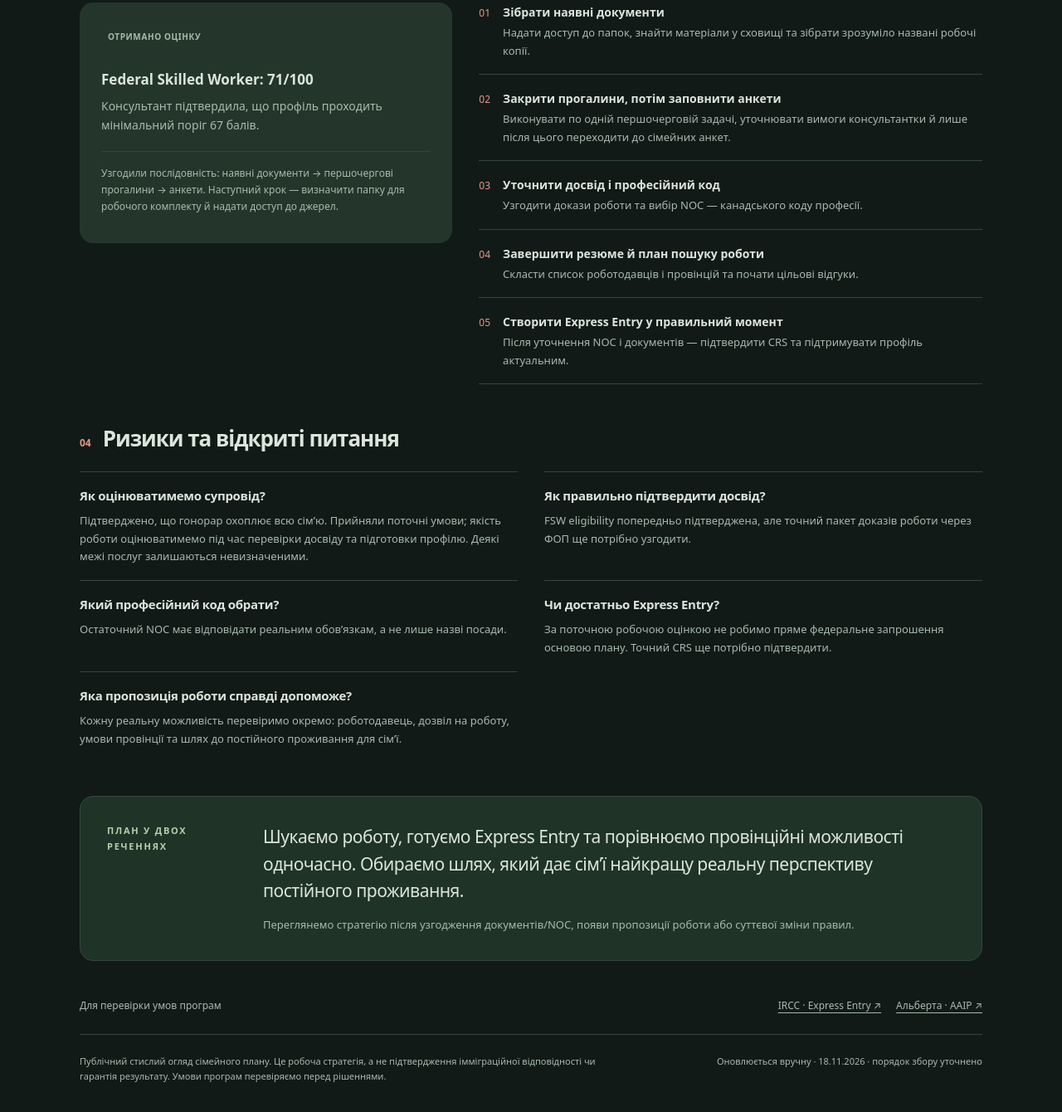
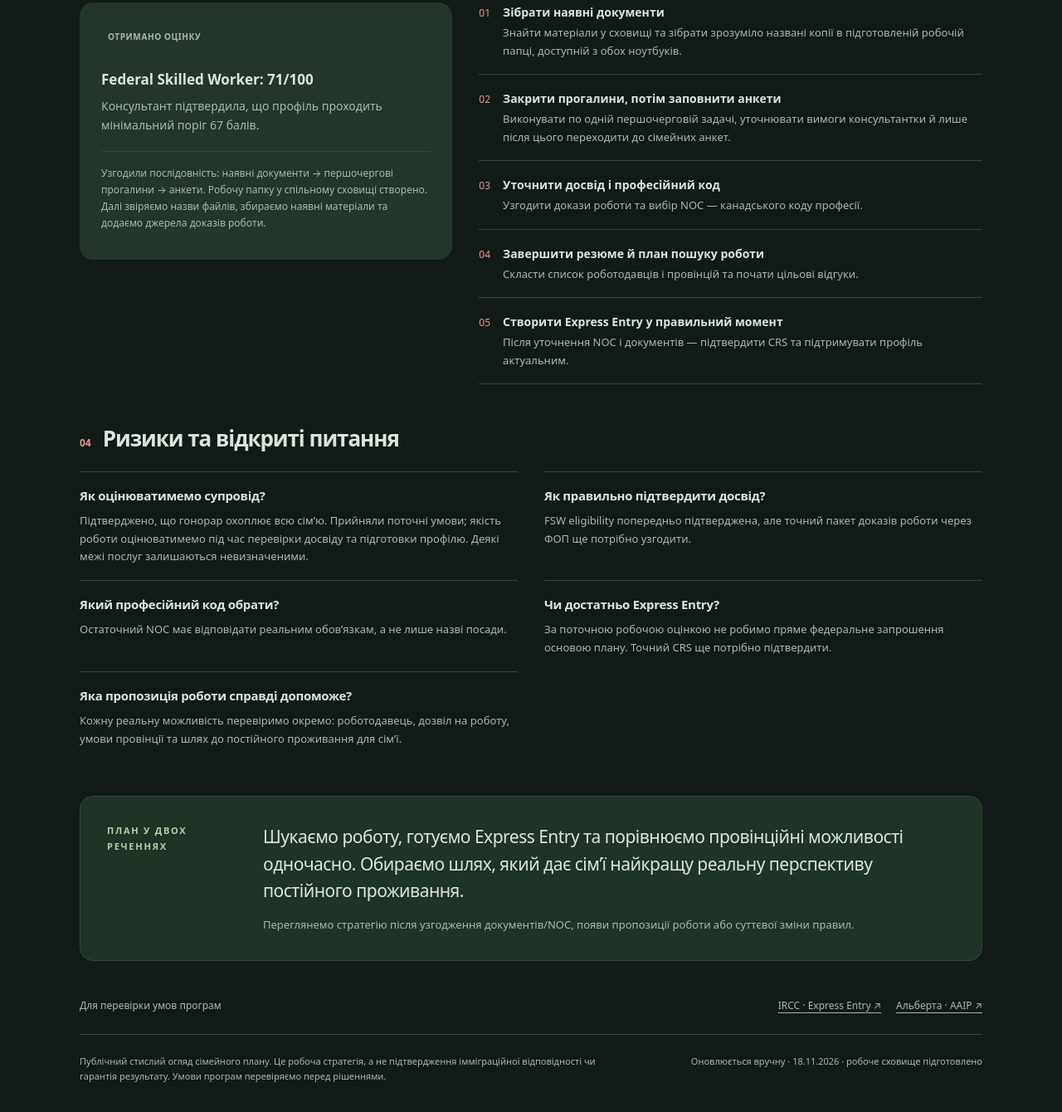
Before and after one commit to DenisBuymistrjuk/DenisBuymistrjuk.github.io, a plain HTML site: page canada/index.html in a window 1280 px wide. Shown: the part 1392-2732 px from the top of the page at 83% size. Drawn offline with Linux system fonts and the light colour scheme.

Commit message:
Show shared document workspace ready for collection

```diff
--- a/canada/index.html
+++ b/canada/index.html
@@ -41,14 +41,14 @@
         </div>
       </section>
       <div class="split">
-        <section id="waiting" aria-labelledby="waiting-title"><div class="section-head"><span class="section-no">02</span><h2 id="waiting-title">Поточний статус</h2></div><div class="waiting"><span class="tag">Отримано оцінку</span><strong>Federal Skilled Worker: 71/100</strong><p>Консультант підтвердила, що профіль проходить мінімальний поріг 67 балів.</p><p class="small">Узгодили послідовність: наявні документи → першочергові прогалини → анкети. Наступний крок — визначити папку для робочого комплекту й надати доступ до джерел.</p></div></section>
-        <section id="next" aria-labelledby="next-title"><div class="section-head"><span class="section-no">03</span><h2 id="next-title">Наступні кроки</h2></div><ol class="steps"><li><div><strong>Зібрати наявні документи</strong><p>Надати доступ до папок, знайти матеріали у сховищі та зібрати зрозуміло названі робочі копії.</p></div></li><li><div><strong>Закрити прогалини, потім заповнити анкети</strong><p>Виконувати по одній першочерговій задачі, уточнювати вимоги консультантки й лише після цього переходити до сімейних анкет.</p></div></li><li><div><strong>Уточнити досвід і професійний код</strong><p>Узгодити докази роботи та вибір NOC — канадського коду професії.</p></div></li><li><div><strong>Завершити резюме й план пошуку роботи</strong><p>Скласти список роботодавців і провінцій та почати цільові відгуки.</p></div></li><li><div><strong>Створити Express Entry у правильний момент</strong><p>Після уточнення NOC і документів — підтвердити CRS та підтримувати профіль актуальним.</p></div></li></ol></section>
+        <section id="waiting" aria-labelledby="waiting-title"><div class="section-head"><span class="section-no">02</span><h2 id="waiting-title">Поточний статус</h2></div><div class="waiting"><span class="tag">Отримано оцінку</span><strong>Federal Skilled Worker: 71/100</strong><p>Консультант підтвердила, що профіль проходить мінімальний поріг 67 балів.</p><p class="small">Узгодили послідовність: наявні документи → першочергові прогалини → анкети. Робочу папку у спільному сховищі створено. Далі звіряємо назви файлів, збираємо наявні матеріали та додаємо джерела доказів роботи.</p></div></section>
+        <section id="next" aria-labelledby="next-title"><div class="section-head"><span class="section-no">03</span><h2 id="next-title">Наступні кроки</h2></div><ol class="steps"><li><div><strong>Зібрати наявні документи</strong><p>Знайти матеріали у сховищі та зібрати зрозуміло названі копії в підготовленій робочій папці, доступній з обох ноутбуків.</p></div></li><li><div><strong>Закрити прогалини, потім заповнити анкети</strong><p>Виконувати по одній першочерговій задачі, уточнювати вимоги консультантки й лише після цього переходити до сімейних анкет.</p></div></li><li><div><strong>Уточнити досвід і професійний код</strong><p>Узгодити докази роботи та вибір NOC — канадського коду професії.</p></div></li><li><div><strong>Завершити резюме й план пошуку роботи</strong><p>Скласти список роботодавців і провінцій та почати цільові відгуки.</p></div></li><li><div><strong>Створити Express Entry у правильний момент</strong><p>Після уточнення NOC і документів — підтвердити CRS та підтримувати профіль актуальним.</p></div></li></ol></section>
       </div>
       <section id="questions" class="risks" aria-labelledby="questions-title"><div class="section-head"><span class="section-no">04</span><h2 id="questions-title">Ризики та відкриті питання</h2></div><div class="questions"><article class="question"><h3>Як оцінюватимемо супровід?</h3><p>Підтверджено, що гонорар охоплює всю сім’ю. Прийняли поточні умови; якість роботи оцінюватимемо під час перевірки досвіду та підготовки профілю. Деякі межі послуг залишаються невизначеними.</p></article><article class="question"><h3>Як правильно підтвердити досвід?</h3><p>FSW eligibility попередньо підтверджена, але точний пакет доказів роботи через ФОП ще потрібно узгодити.</p></article><article class="question"><h3>Який професійний код обрати?</h3><p>Остаточний NOC має відповідати реальним обов’язкам, а не лише назві посади.</p></article><article class="question"><h3>Чи достатньо Express Entry?</h3><p>За поточною робочою оцінкою не робимо пряме федеральне запрошення основою плану. Точний CRS ще потрібно підтвердити.</p></article><article class="question"><h3>Яка пропозиція роботи справді допоможе?</h3><p>Кожну реальну можливість перевіримо окремо: роботодавець, дозвіл на роботу, умови провінції та шлях до постійного проживання для сім’ї.</p></article></div></section>
       <section class="summary" aria-labelledby="summary-title"><h2 class="eyebrow" id="summary-title">План у двох реченнях</h2><div><blockquote>Шукаємо роботу, готуємо Express Entry та порівнюємо провінційні можливості одночасно. Обираємо шлях, який дає сім’ї найкращу реальну перспективу постійного проживання.</blockquote><p>Переглянемо стратегію після узгодження документів/NOC, появи пропозиції роботи або суттєвої зміни правил.</p></div></section>
       <aside class="sources" aria-label="Офіційні джерела"><span>Для перевірки умов програм</span><div><a href="https://www.canada.ca/en/immigration-refugees-citizenship/services/immigrate-canada/express-entry.html">IRCC · Express Entry ↗</a><a href="https://www.alberta.ca/alberta-advantage-immigration-program">Альберта · AAIP ↗</a></div></aside>
     </main>
-    <footer><p>Публічний стислий огляд сімейного плану. Це робоча стратегія, а не підтвердження імміграційної відповідності чи гарантія результату. Умови програм перевіряємо перед рішеннями.</p><p>Оновлюється вручну · 18.11.2026 · порядок збору уточнено</p></footer>
+    <footer><p>Публічний стислий огляд сімейного плану. Це робоча стратегія, а не підтвердження імміграційної відповідності чи гарантія результату. Умови програм перевіряємо перед рішеннями.</p><p>Оновлюється вручну · 18.11.2026 · робоче сховище підготовлено</p></footer>
   </div>
 </body>
 </html>
```
